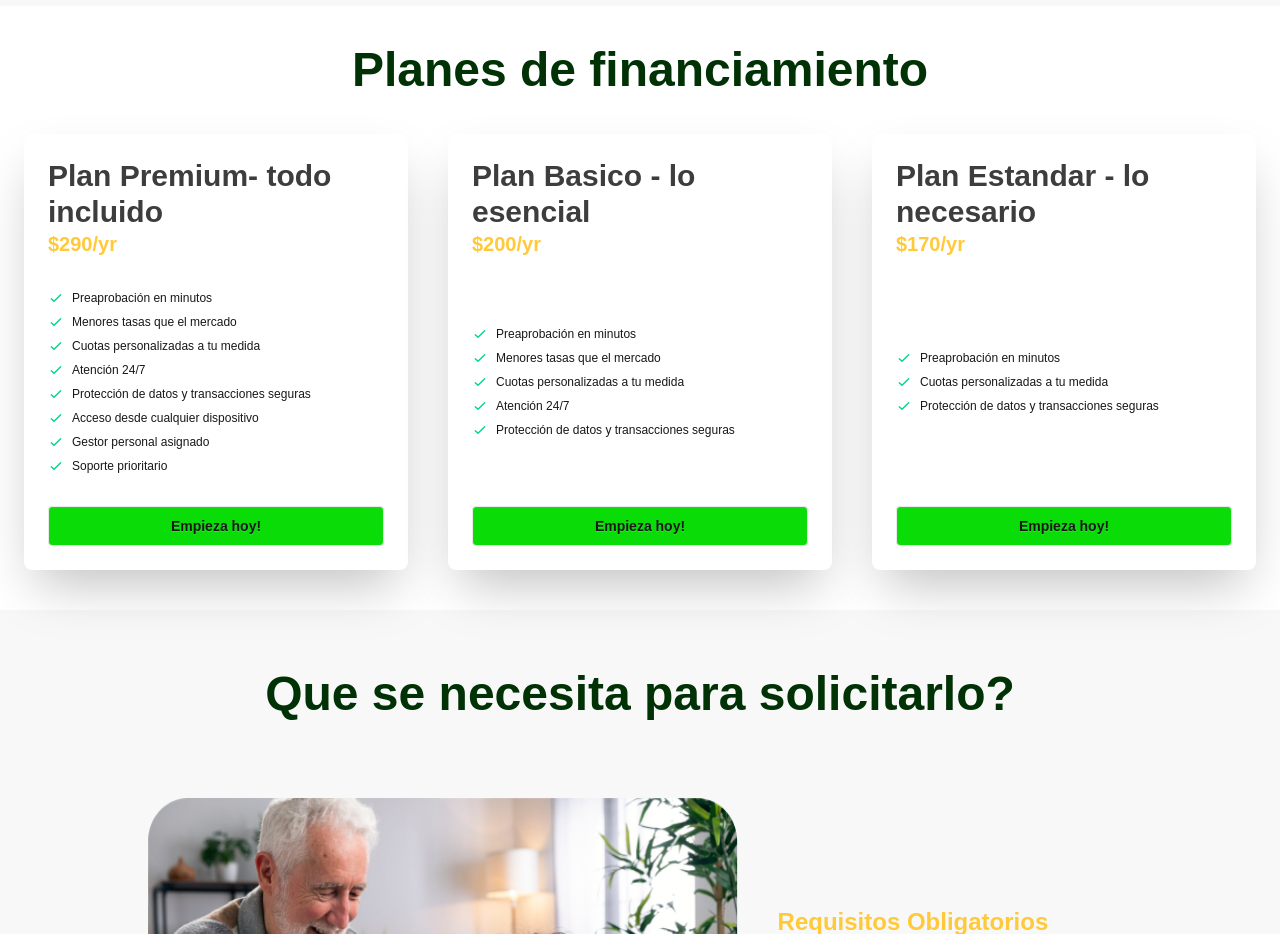
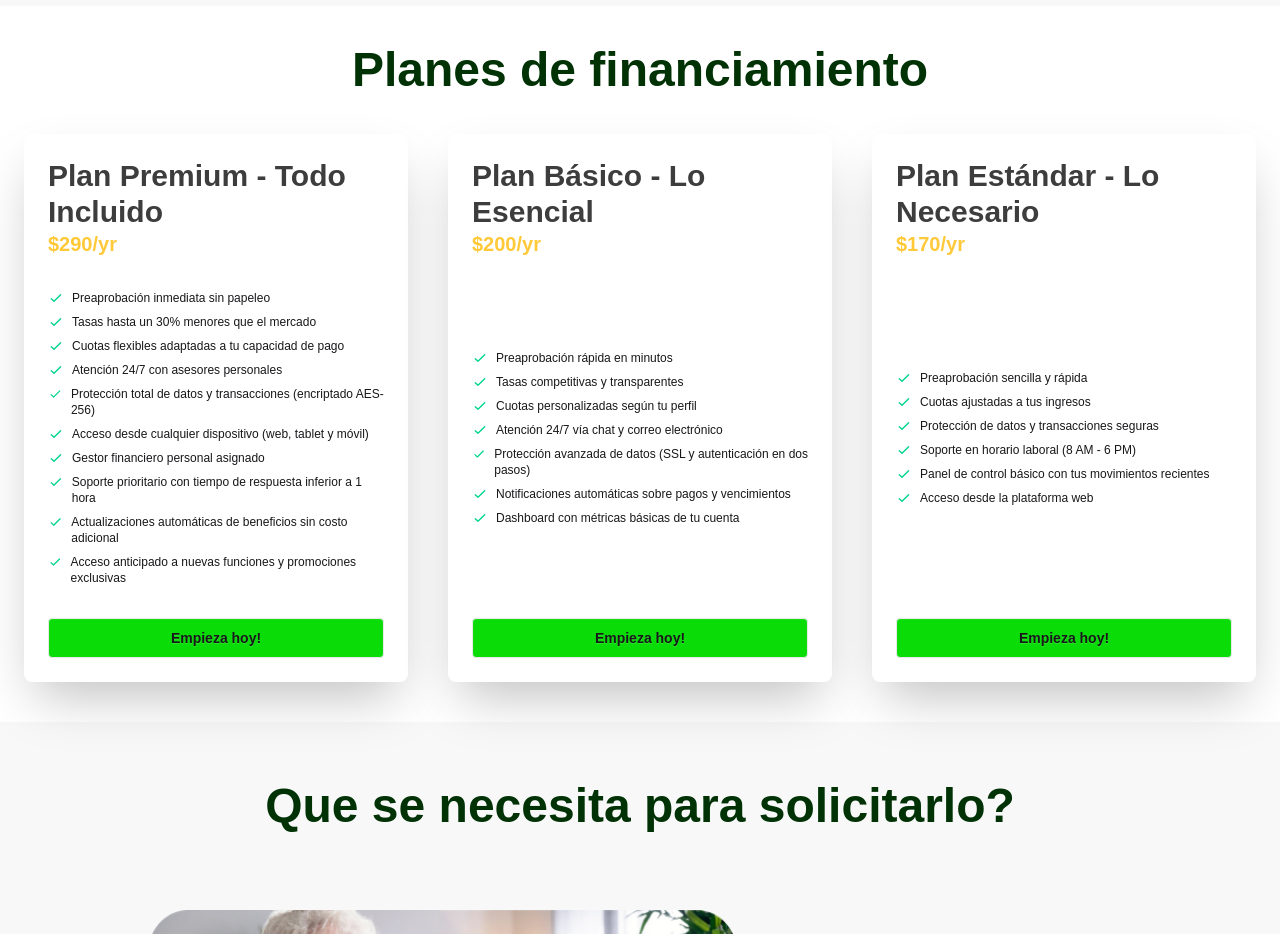
Before and after one commit to Jason-AML/CrediFind, a React (Vite) app: page / in a window 1280 px wide. Shown: the part 1380-2314 px from the top of the page. Built offline with nearby package versions, Linux system fonts and the light colour scheme; no server answers; a web font is replaced by a local one.

Commit message:
feat: agregar información adicional en el arreglo de beneficios

```diff
--- a/src/data/profits.js
+++ b/src/data/profits.js
@@ -1,40 +1,94 @@
 const beneficios = [
   {
-    title: "Plan Premium- todo incluido",
+    title: "Plan Premium - Todo Incluido",
     price: "$290/yr",
+    tag: "Más popular",
+    icon: "Crown",
     profits: [
-      "Preaprobación en minutos",
-      "Menores tasas que el mercado",
-      "Cuotas personalizadas a tu medida",
-      "Atención 24/7",
-      "Protección de datos y transacciones seguras",
-      "Acceso desde cualquier dispositivo",
-      "Gestor personal asignado",
-      "Soporte prioritario",
+      "Preaprobación inmediata sin papeleo",
+      "Tasas hasta un 30% menores que el mercado",
+      "Cuotas flexibles adaptadas a tu capacidad de pago",
+      "Atención 24/7 con asesores personales",
+      "Protección total de datos y transacciones (encriptado AES-256)",
+      "Acceso desde cualquier dispositivo (web, tablet y móvil)",
+      "Gestor financiero personal asignado",
+      "Soporte prioritario con tiempo de respuesta inferior a 1 hora",
+      "Actualizaciones automáticas de beneficios sin costo adicional",
+      "Acceso anticipado a nuevas funciones y promociones exclusivas",
     ],
-    desc: "Accede a intereses justos y acordes a tu capacidad de pago.",
+    features: [
+      "Reportes financieros personalizados mensualmente",
+      "Integración con plataformas como Google Sheets y Notion",
+      "Historial detallado de movimientos y gastos",
+      "Análisis de riesgo crediticio en tiempo real",
+    ],
+    includes: [
+      "Consultoría inicial gratuita",
+      "Sesión de planificación financiera anual",
+      "Bonificación del 10% en renovaciones",
+    ],
+    limitations: [
+      "Solo disponible para usuarios verificados con historial crediticio",
+    ],
+    supportLevel: "Premium 24/7 (vía chat, teléfono y correo)",
+    desc: "Diseñado para quienes buscan lo mejor: tasas justas, control total y soporte dedicado. Obtén una experiencia financiera segura, moderna y con atención prioritaria.",
   },
   {
-    title: "Plan Basico - lo esencial",
+    title: "Plan Básico - Lo Esencial",
     price: "$200/yr",
+    tag: "Recomendado",
+    icon: "Star",
     profits: [
-      "Preaprobación en minutos",
-      "Menores tasas que el mercado",
-      "Cuotas personalizadas a tu medida",
-      "Atención 24/7",
-      "Protección de datos y transacciones seguras",
+      "Preaprobación rápida en minutos",
+      "Tasas competitivas y transparentes",
+      "Cuotas personalizadas según tu perfil",
+      "Atención 24/7 vía chat y correo electrónico",
+      "Protección avanzada de datos (SSL y autenticación en dos pasos)",
+      "Notificaciones automáticas sobre pagos y vencimientos",
+      "Dashboard con métricas básicas de tu cuenta",
     ],
-    desc: "Accede a intereses justos y acordes a tu capacidad de pago.",
+    features: [
+      "Interfaz intuitiva ideal para nuevos usuarios",
+      "Reportes financieros trimestrales",
+      "Actualizaciones automáticas del sistema",
+    ],
+    includes: [
+      "Soporte gratuito por correo",
+      "Descuento del 5% en la renovación anual",
+    ],
+    limitations: [
+      "Sin gestor personal asignado",
+      "No incluye soporte telefónico",
+    ],
+    supportLevel: "Estándar 24/7 (chat y correo)",
+    desc: "Un plan equilibrado para quienes buscan eficiencia y confianza sin pagar de más. Todo lo esencial para administrar tus finanzas con respaldo y seguridad.",
   },
   {
-    title: "Plan Estandar - lo necesario",
+    title: "Plan Estándar - Lo Necesario",
     price: "$170/yr",
+    tag: "Económico",
+    icon: "Wallet",
     profits: [
-      "Preaprobación en minutos",
-      "Cuotas personalizadas a tu medida",
+      "Preaprobación sencilla y rápida",
+      "Cuotas ajustadas a tus ingresos",
       "Protección de datos y transacciones seguras",
+      "Soporte en horario laboral (8 AM - 6 PM)",
+      "Panel de control básico con tus movimientos recientes",
+      "Acceso desde la plataforma web",
     ],
-    desc: "Accede a intereses justos y acordes a tu capacidad de pago.",
+    features: [
+      "Ideal para usuarios que realizan pocas operaciones al mes",
+      "Posibilidad de actualización a planes superiores en cualquier momento",
+      "Sin costos ocultos ni cargos adicionales",
+    ],
+    includes: ["Asistencia por correo en horario de oficina"],
+    limitations: [
+      "No incluye atención 24/7",
+      "Sin integración con plataformas externas",
+      "No incluye gestor personal ni reportes detallados",
+    ],
+    supportLevel: "Básico (lunes a viernes)",
+    desc: "La opción más accesible para empezar. Perfecto para usuarios ocasionales que buscan seguridad y control sin funciones avanzadas ni costos adicionales.",
   },
 ];
 
```
